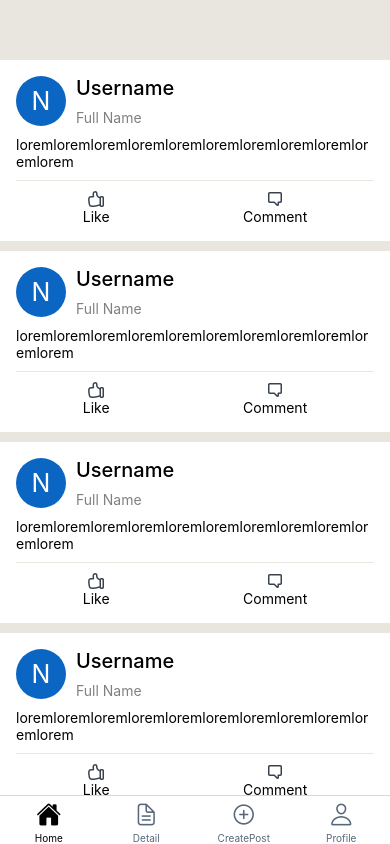
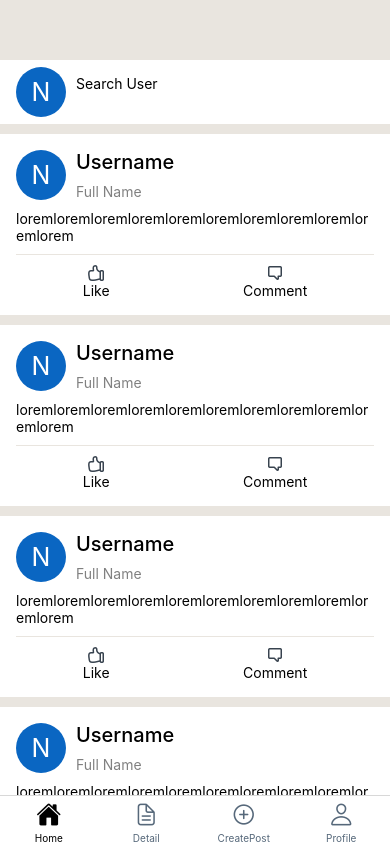
Before and after one commit to mraihannn/linkedIn-react-native, a React Native app in the folder app/: screen /Main in a window 390 px wide. Built offline with nearby package versions, Linux system fonts and the light colour scheme.

Commit message:
feat: Search Screen

```diff
--- a/app/components/FollowCard.js
+++ b/app/components/FollowCard.js
@@ -8,9 +8,11 @@ export default function FollowCard() {
         borderBottomColor: "#e9e5df",
         paddingVertical: 25,
         flexDirection: "row",
-        gap: 10,
+        justifyContent: "space-between",
+        alignItems: "center",
       }}
     >
+      <View style={{ flexDirection: "row", gap: 10 }}>
         <View
           style={{
             width: 50,
@@ -28,5 +30,30 @@ export default function FollowCard() {
           <Text style={{ fontSize: 17, fontWeight: 400 }}>Username</Text>
         </View>
       </View>
+      <Text
+        style={{
+          backgroundColor: "#0a66c2",
+          color: "white",
+          fontWeight: "bold",
+          borderRadius: 20,
+          paddingHorizontal: 14,
+          paddingVertical: 7,
+        }}
+      >
+        Follow
+      </Text>
+      <Text
+        style={{
+          backgroundColor: "#e9e5df",
+          color: "#56687a",
+          fontWeight: "bold",
+          borderRadius: 20,
+          paddingHorizontal: 14,
+          paddingVertical: 7,
+        }}
+      >
+        Followed
+      </Text>
+    </View>
   );
 }
--- a/app/screens/HomeScreen.js
+++ b/app/screens/HomeScreen.js
@@ -1,17 +1,61 @@
 import React from "react";
-import { FlatList, StyleSheet, View } from "react-native";
+import { FlatList, StyleSheet, Text, TextInput, View } from "react-native";
 import Card from "../components/Card";
+import FollowCard from "../components/FollowCard";
 
 export default function HomeScreen({ route, navigation }) {
   // const { message } = route.params;
+  const [search, setSearch] = React.useState("");
   const DATA = [1, 2, 3, 4, 5, 6, 7];
   return (
     <View style={styles.container}>
-      <FlatList
-        data={DATA}
-        renderItem={() => <Card />}
-        keyExtractor={(item) => item.id}
-      />
+      <View
+        style={{
+          backgroundColor: "white",
+          flexDirection: "row",
+          alignItems: "center",
+          paddingVertical: 5,
+          paddingHorizontal: 16,
+          marginBottom: 10,
+        }}
+      >
+        <View
+          style={{
+            borderRadius: 45,
+            width: 50,
+            height: 50,
+            backgroundColor: "#0a66c2",
+            justifyContent: "center",
+            alignItems: "center",
+          }}
+        >
+          <Text style={{ fontSize: 25, color: "white" }}>N</Text>
+        </View>
+        <TextInput
+          style={styles.input}
+          multiline
+          onChangeText={setSearch}
+          value={search}
+          placeholder="Search User"
+        />
+      </View>
+      {search.length > 0 ? (
+        <View
+          style={{ flex: 1, backgroundColor: "white", paddingHorizontal: 16 }}
+        >
+          <FlatList
+            data={DATA}
+            renderItem={() => <FollowCard />}
+            keyExtractor={(item) => item.toString()}
+          />
+        </View>
+      ) : (
+        <FlatList
+          data={DATA}
+          renderItem={() => <Card />}
+          keyExtractor={(item) => item.toString()}
+        />
+      )}
     </View>
   );
 }
@@ -23,7 +67,10 @@ const styles = StyleSheet.create({
     paddingTop: 60,
   },
   input: {
-    height: 40,
+    textAlignVertical: "center",
+    flex: 1,
+    // height: 40,
+    // borderWidth: 1,
     padding: 10,
   },
 });
```
Lines whose indentation alone changed are shown as unchanged.
